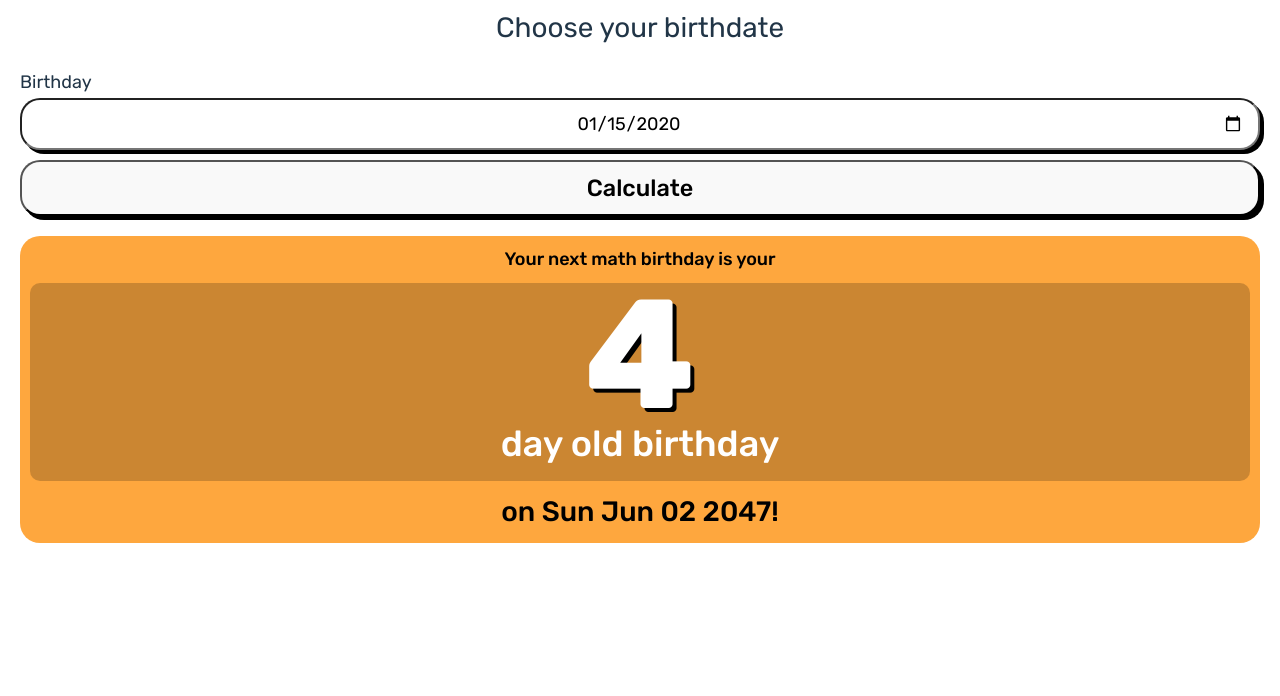
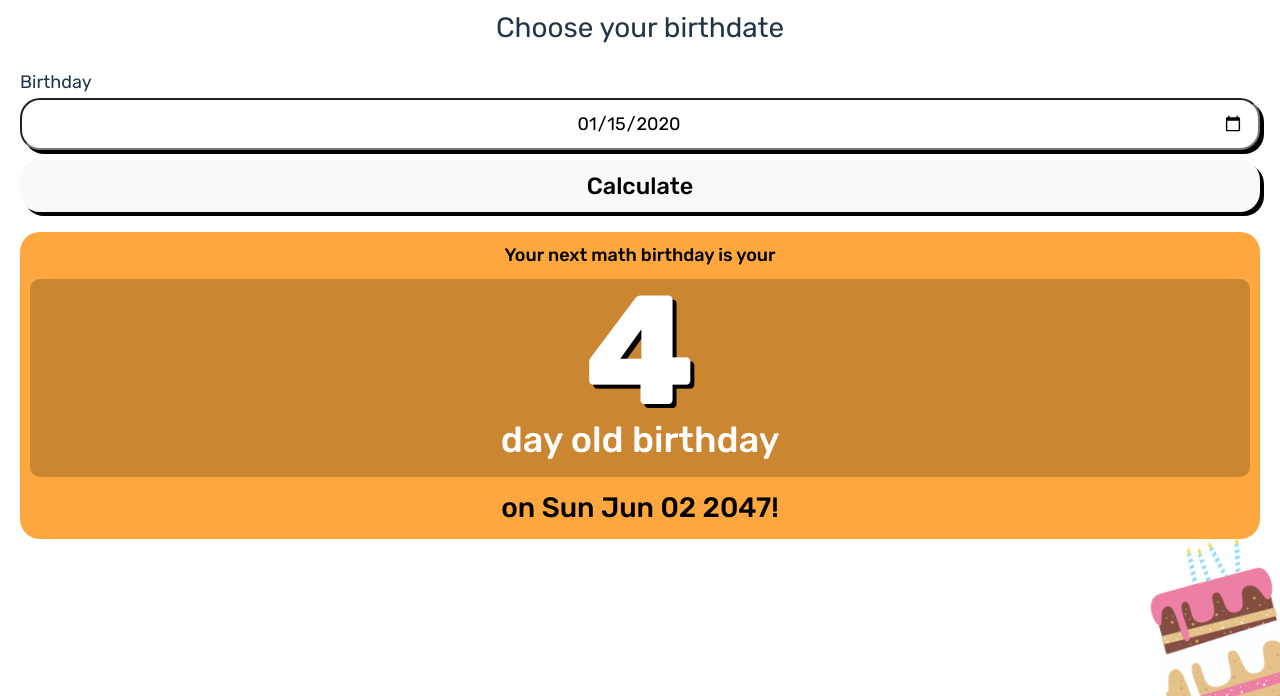
Before and after one commit to cavera/Math_birthday, a website built with Vite: page index.html in a window 1280 px wide. Both pictures are taken after typing "2020-01-15" into the empty fields and a click on the button "Calculate". Shown: the part 104-800 px from the top of the page. Built offline with nearby package versions, Linux system fonts and the light colour scheme.

Commit message:
Update UI with SVG, make candles appear

```diff
--- a/index.html
+++ b/index.html
@@ -16,14 +16,14 @@
   <header>
     <img src="logo.svg" alt="Math Birthday">
   </header>
-  <main id="app">
+  <main>
 
     <h2>Choose your birthdate</h2>
     <section>
       <form action="">
         <div class="input_group">
           <label for="birthday">Birthday</label>
-          <input type="date" id="birthday" name="birthday">
+          <input type="date" id="birthday" name="birthday" placeholder="Birthday">
         </div>
         <button type="submit">Calculate</button>
       </form>
@@ -41,6 +41,10 @@
 
   </main>
 
+  <aside>
+
+  </aside>
+
 </body>
 
 </html>
--- a/main.js
+++ b/main.js
@@ -1,12 +1,28 @@
 import './style.scss'
 
-const app = document.querySelector('#app')
-
+const app = document.querySelector('body')
 const form = document.querySelector('form')
+const input = form.querySelector('input')
+const button = form.querySelector('button')
 const mathNumberText = document.querySelector('.math_number')
 const mathDateText = document.querySelector('.math_date')
 
+const aside = document.querySelector('aside')
+
 const calculatedClass = 'calculated'
+
+/*----------  forom  ----------*/
+
+input.addEventListener('input', e => {
+  button.setAttribute('disabled', true)
+  app.classList.remove(calculatedClass)
+
+  console.log(e.target.value)
+
+  if (e.target.value.length > 0) {
+    button.removeAttribute('disabled')
+  }
+})
 
 form.addEventListener('submit', e => {
   e.preventDefault()
@@ -16,6 +32,8 @@ form.addEventListener('submit', e => {
   const { mathDay, mathDate } = calculateMathBirthDate(myBirthdate)
   showResult(mathDay, mathDate)
 })
+
+/*----------  calculations  ----------*/
 
 function calculateMathBirthDate(birthdate) {
   let currentDate = new Date(birthdate)
@@ -40,8 +58,27 @@ function calculateMathBirthDate(birthdate) {
   }
 }
 
+/*----------  visual response  ----------*/
+console.log(aside)
+window
+  .fetch('./picture.svg')
+  .then(res => res.text())
+  .then(svg => {
+    aside.innerHTML = svg
+  })
+
+  .catch(err => {
+    console.log('Error cargando svg', err)
+  })
+
 function showResult(day, date) {
   mathNumberText.textContent = day
   mathDateText.textContent = date
+
+  for (let candle = 1; candle <= day; candle++) {
+    let candleItem = document.querySelector(`#candle${candle}`)
+    candleItem.classList.add('visible')
+  }
+
   app.classList.add(calculatedClass)
 }
--- a/style.scss
+++ b/style.scss
@@ -33,6 +33,11 @@ body {
   gap: var(--space-md);
   width: 100%;
   min-height: 100dvh;
+  overflow: hidden;
+
+  * {
+    box-sizing: border-box;
+  }
 }
 
 header {
@@ -50,6 +55,33 @@ main {
   flex-direction: column;
   text-align: center;
   padding: 0 var(--space-lg) var(--space-lg);
+}
+
+aside {
+  width: 180px;
+  aspect-ratio: 1 /1;
+  position: fixed;
+  bottom: 0;
+  right: 0;
+  transform: translate(30px, 30px) rotate(-16deg);
+  svg {
+    width: 100%;
+    height: 100%;
+    transform: translateY(160px);
+    transition: all 0.3s ease-out;
+    // transition-delay: 0.2s;
+
+    .calculated & {
+      transform: translateY(0);
+    }
+
+    [id^='candle'] {
+      opacity: 0;
+      &.visible {
+        opacity: 1;
+      }
+    }
+  }
 }
 
 h1 {
@@ -81,6 +113,7 @@ label {
 }
 
 input {
+  width: 100%;
   color: var(--black);
   background-color: var(--white);
   border-radius: var(--space-lg);
@@ -97,7 +130,8 @@ button {
   color: var(--black);
   background-color: var(--yellow);
   border-radius: var(--space-lg);
-  border: 2px solid --black;
+  // border: 2px solid --black;
+  border: 0;
   box-shadow: 4px 4px 0px 0px var(--black);
   font-size: 1.3rem;
   font-weight: 500;
```
Also changed, not shown: public/picture.svg (added).
